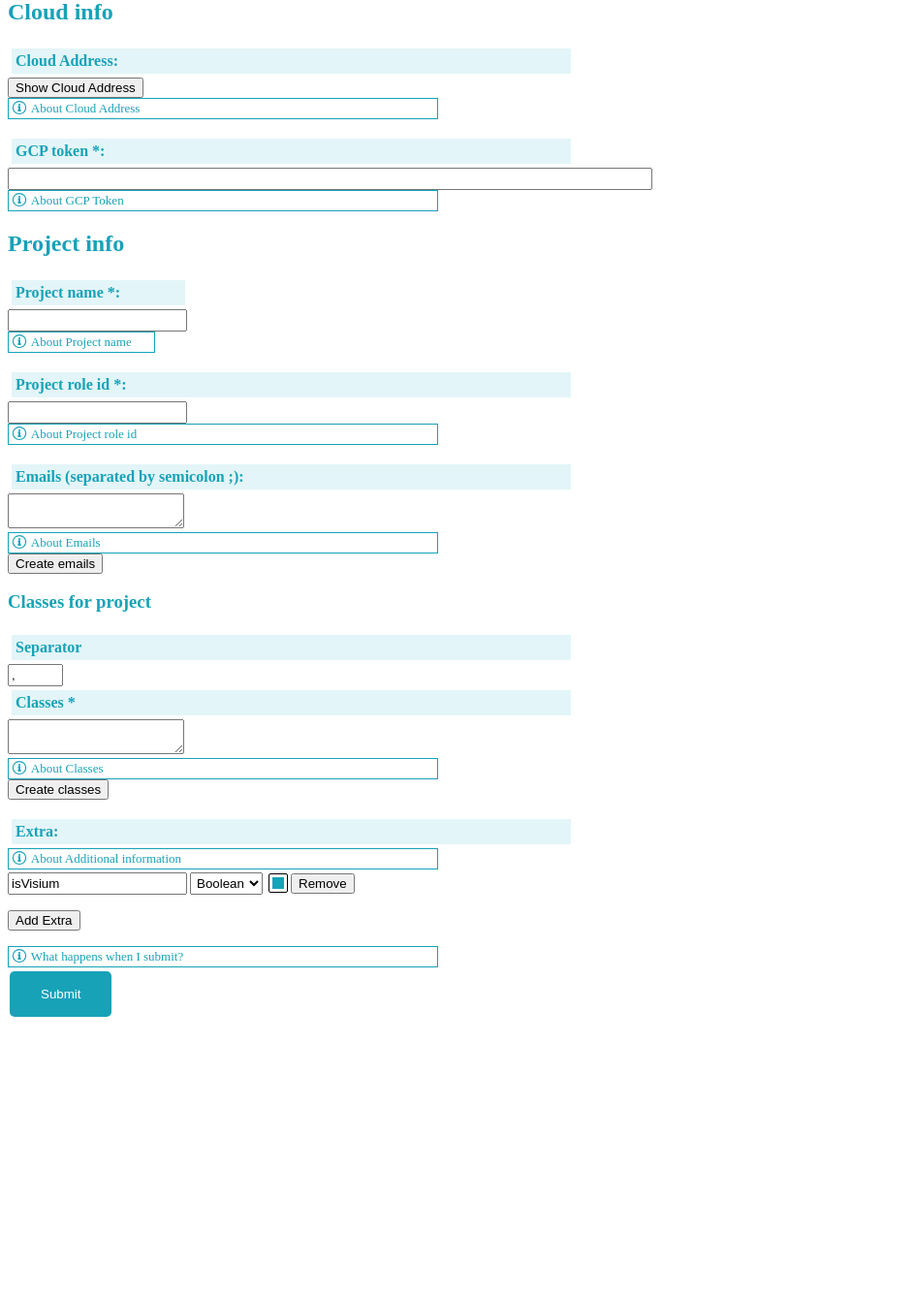
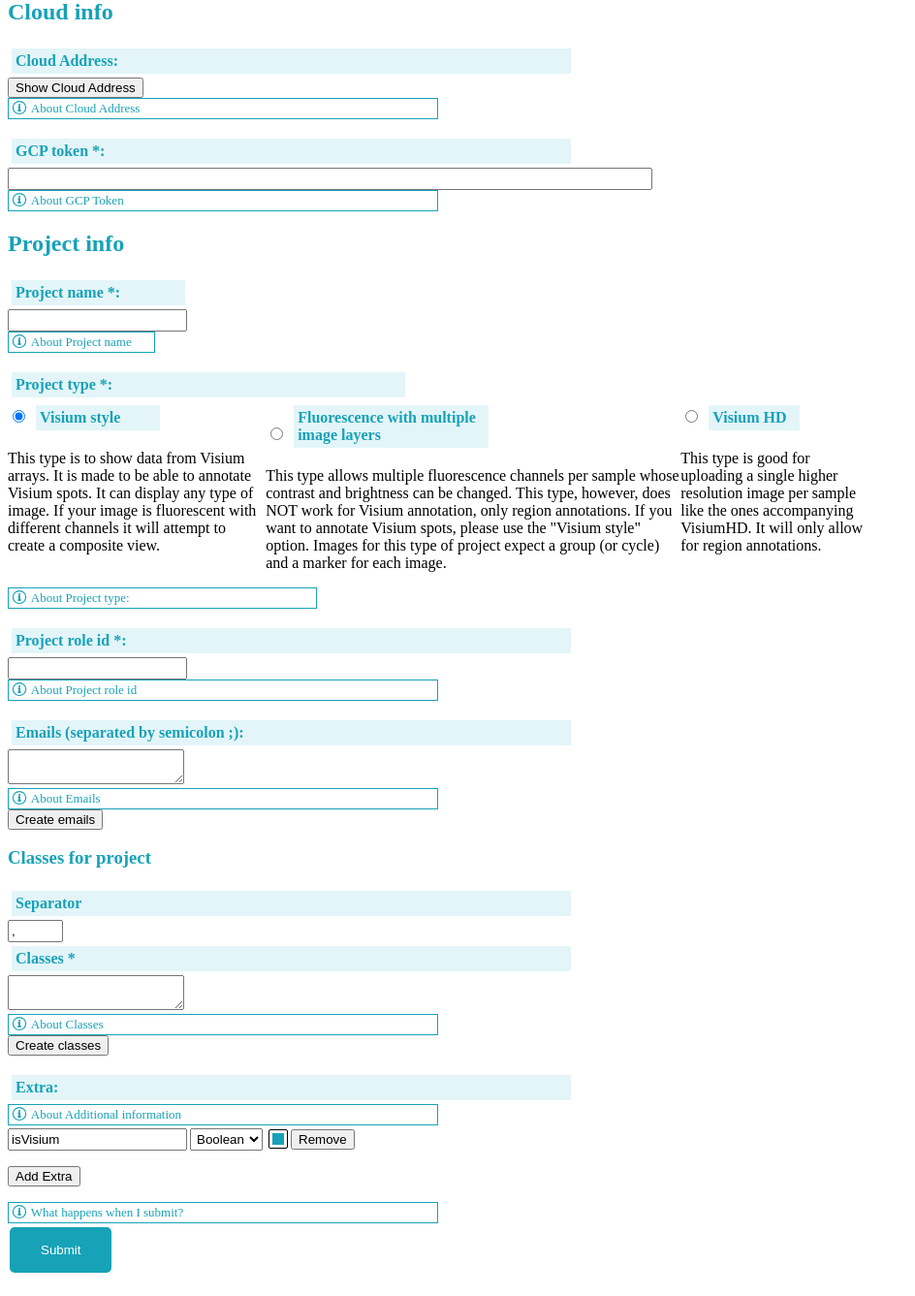
Before and after one commit to nygctech/celery-pipeline, a Flask app: page /add_project in a window 1280 px wide. Shown: the part 81-1418 px from the top of the page at 97% size, without its empty margins (0-944 px from the left). Before the commit the page ends 1130 px from the top, so only its background shows below. Run offline with Flask 3, Linux system fonts and the light colour scheme.

Commit message:
making new options to dela with IF+visium vs only IF+multipleviews-visum

```diff
--- a/celery_actions/static/css/general.css
+++ b/celery_actions/static/css/general.css
@@ -37,7 +37,7 @@
     margin: 4px;
 }
 details p {
-    width: 70%;
+    width: 60%;
     border: 1px solid #17a2b8;
     padding: 5px;
     font-size: smaller;
--- a/celery_actions/templates/add_project.html
+++ b/celery_actions/templates/add_project.html
@@ -36,6 +36,30 @@
         <details>
             <summary>About  Project name</summary>
             <p>Name of the project</p>
+        </details>
+    </div>
+    <div class="form-group"  style="width: 70%;">
+        <div class="alone"> <label for="name">Project type *:</label></div>
+        <div class="rowcontainer">
+            <div>
+                <input type="radio" id="isVisium" name="drone" value="isVisium" checked />
+                <label for="isVisium">Visium style </label>  <p> This type is to show data from Visium arrays. It is made to be able to annotate Visium spots. It can display any type of image. If your image is fluorescent with different channels it will attempt to create a composite view.</p>
+            </div>
+
+            <div>
+                <input type="radio" id="isIF" name="drone" value="isIF" />
+                <label for="isIF">Fluorescence with multiple image layers</label> <p>  This type allows multiple fluorescence channels per sample whose contrast and brightness can be changed. This type, however, does NOT work for Visium annotation, only region annotations. If you want to annotate Visium spots, please use the "Visium style" option. Images for this type of project expect a group (or cycle) and a marker for each image.</p>
+            </div>
+
+            <div>
+                <input type="radio" id="isHD" name="drone" value="isHD" />
+                <label for="isHD">Visium HD</label> <p> This type is good for uploading a single higher resolution image per sample like the ones accompanying VisiumHD. It will only allow for region annotations.</p>
+            </div>
+    </div>
+
+        <details>
+            <summary>About  Project type:</summary>
+            <p>This option will be important for the functionality and the data that you upload. Visium can work for H&E and Fluorescence images alike, they will not be separated into channels. </br> </br> If you want them separatated by channels you will need to select the "Fluorescence with multiple image layers" option and then upload several images per group and marker as you desire. All images can be in a single group.</p>
         </details>
     </div>
     <div class="form-group">
```
Also changed, not shown: 1 other file.
